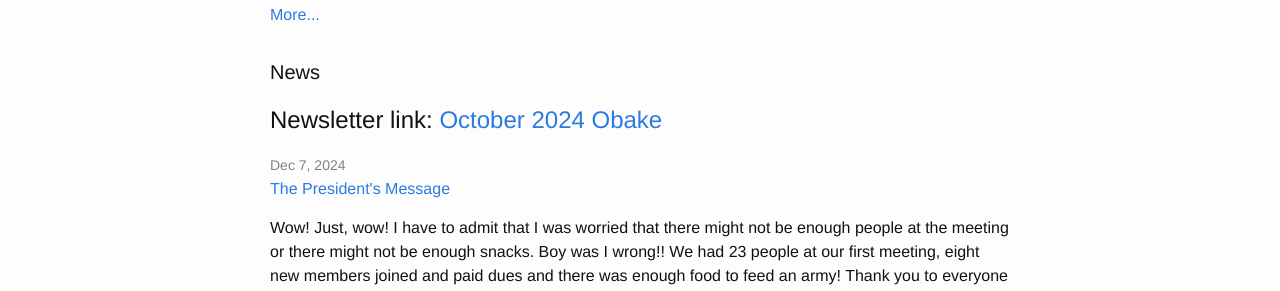
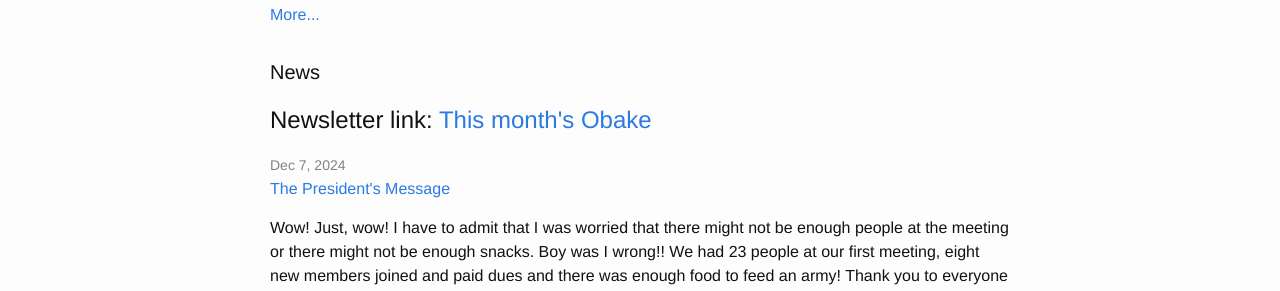
Before and after one commit to malihini/malihini.github.io, a Jekyll site: the page built from index.html, in a window 1280 px wide. Shown: the part 340-631 px from the top of the page. Built offline with Jekyll 4.4.1, drawn with Linux system fonts in a browser that asks for light colours.

Commit message:
Update index.html
obake link updated

```diff
--- a/index.html
+++ b/index.html
@@ -25,7 +25,7 @@
 
   <h1 class="page-heading">News</h1>
   <h2>
-    Newsletter link: <a href = "pdf/MOS_Obake_11_2024.pdf"> October 2024 Obake </a>
+    Newsletter link: <a href = "pdf/MOS_Obake_12_2024.pdf"> This month's Obake </a>
   </h2>
   <ul class="post-list">
     {% for post in site.categories.['news'] %}
```
